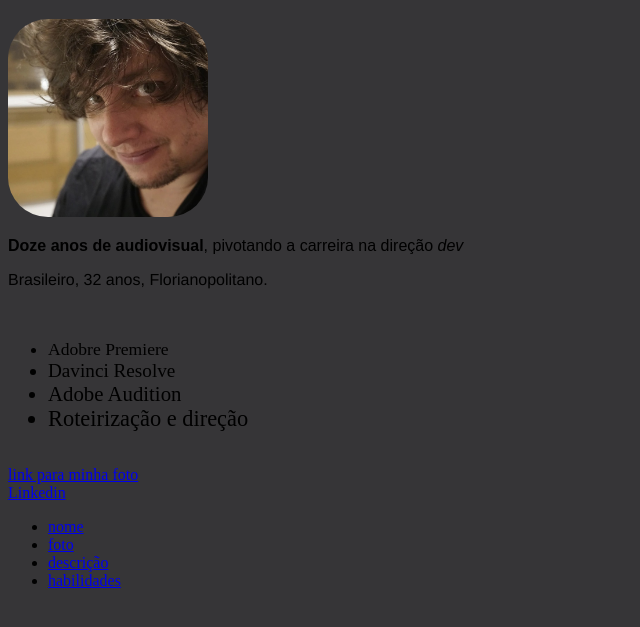
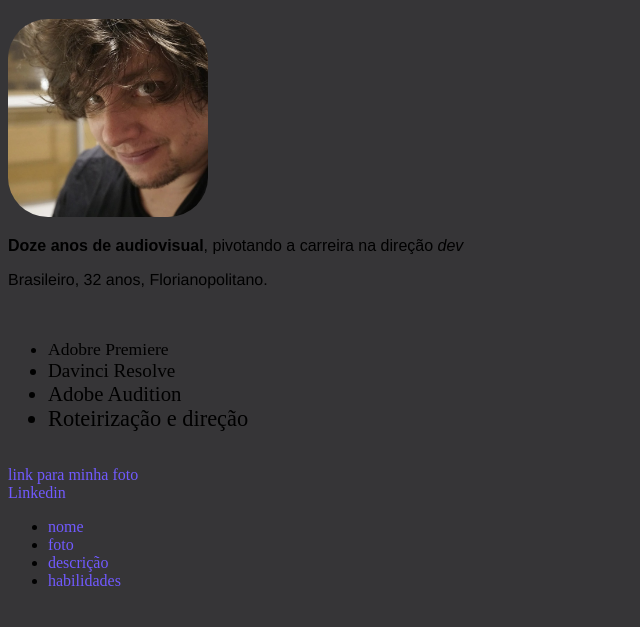
Before and after one commit to gus-aguiar/gus-aguiar.github.io, a plain HTML site: page index.html in a window 1280 px wide. Shown: the part 79-706 px from the top of the page, without its empty margins (0-640 px from the left). Drawn offline with Linux system fonts and the light colour scheme.

Commit message:
comeco do dia 3

```diff
--- a/index.html
+++ b/index.html
@@ -31,6 +31,7 @@
             font-size: 1.4em;
         }
         #fotominha{border-radius: 20%;}
+        .links{text-decoration: none; color:#715AFF ;}
     </style>
 </head>
 <body>
@@ -44,13 +45,13 @@
         <li id="audition">Adobe Audition</li>
         <li id="roteiro">Roteirização e direção</li>
     </ul><br>
-    <a href="#fotominha">link para minha foto</a><br>
-    <a href="https://www.linkedin.com/in/gustavo-aguiar-b465a358/" target="_blank">Linkedin</a><br>
+    <a class="links" href="#fotominha">link para minha foto</a><br>
+    <a class="links" href="https://www.linkedin.com/in/gustavo-aguiar-b465a358/" target="_blank">Linkedin</a><br>
     <ul>
-        <li><a href="#nome">nome</a><br></li>
-        <li><a href="#fotominha">foto</a><br></li>
-        <li><a href="#descricao">descrição</a><br></li>
-        <li><a href="#habilidades">habilidades </a><br></li>
+        <li><a class="links" href="#nome">nome</a><br></li>
+        <li><a class="links" href="#fotominha">foto</a><br></li>
+        <li><a class="links" href="#descricao">descrição</a><br></li>
+        <li><a class="links" href="#habilidades">habilidades </a><br></li>
     </ul><br>
 
 </body>
```
